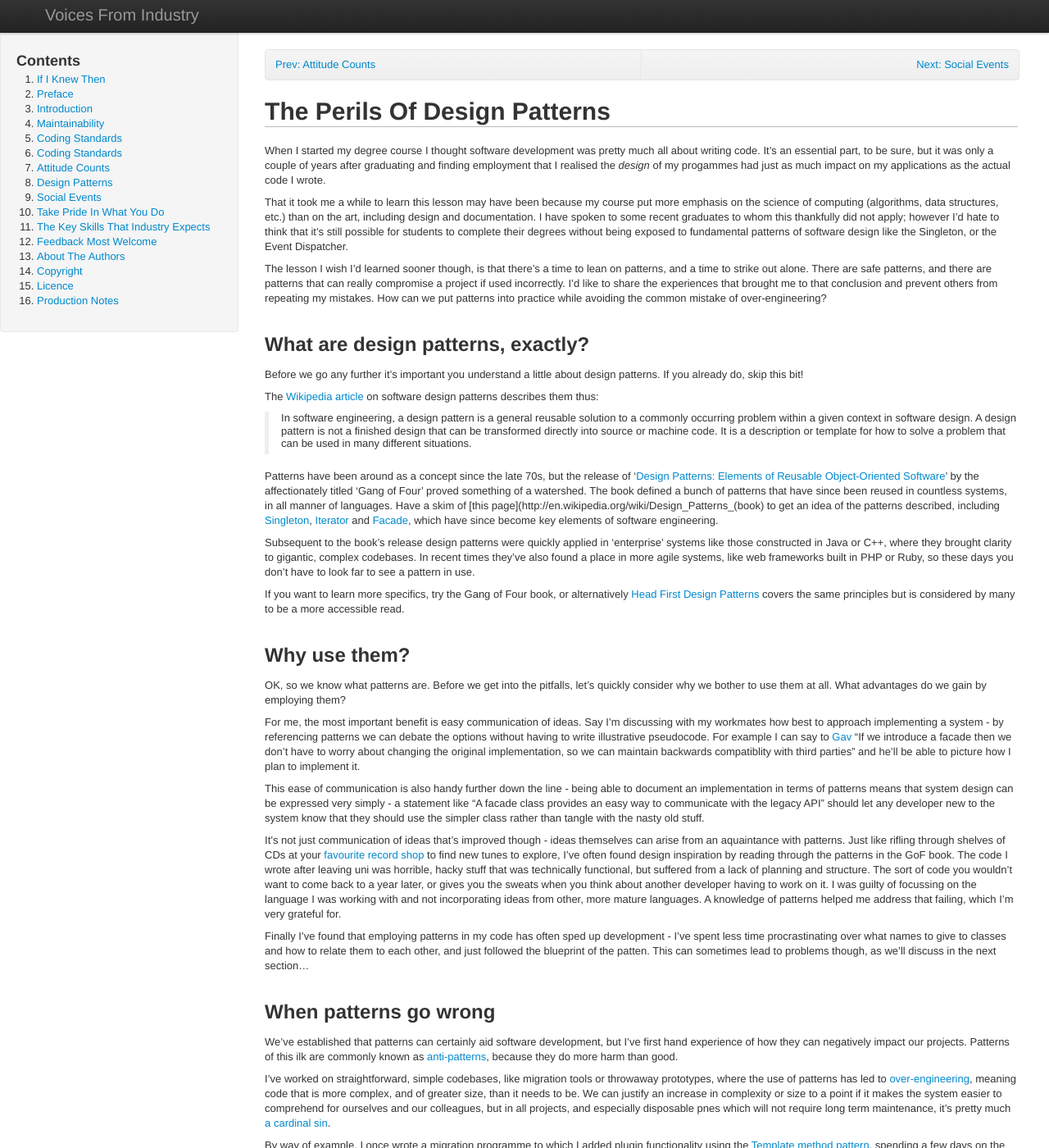
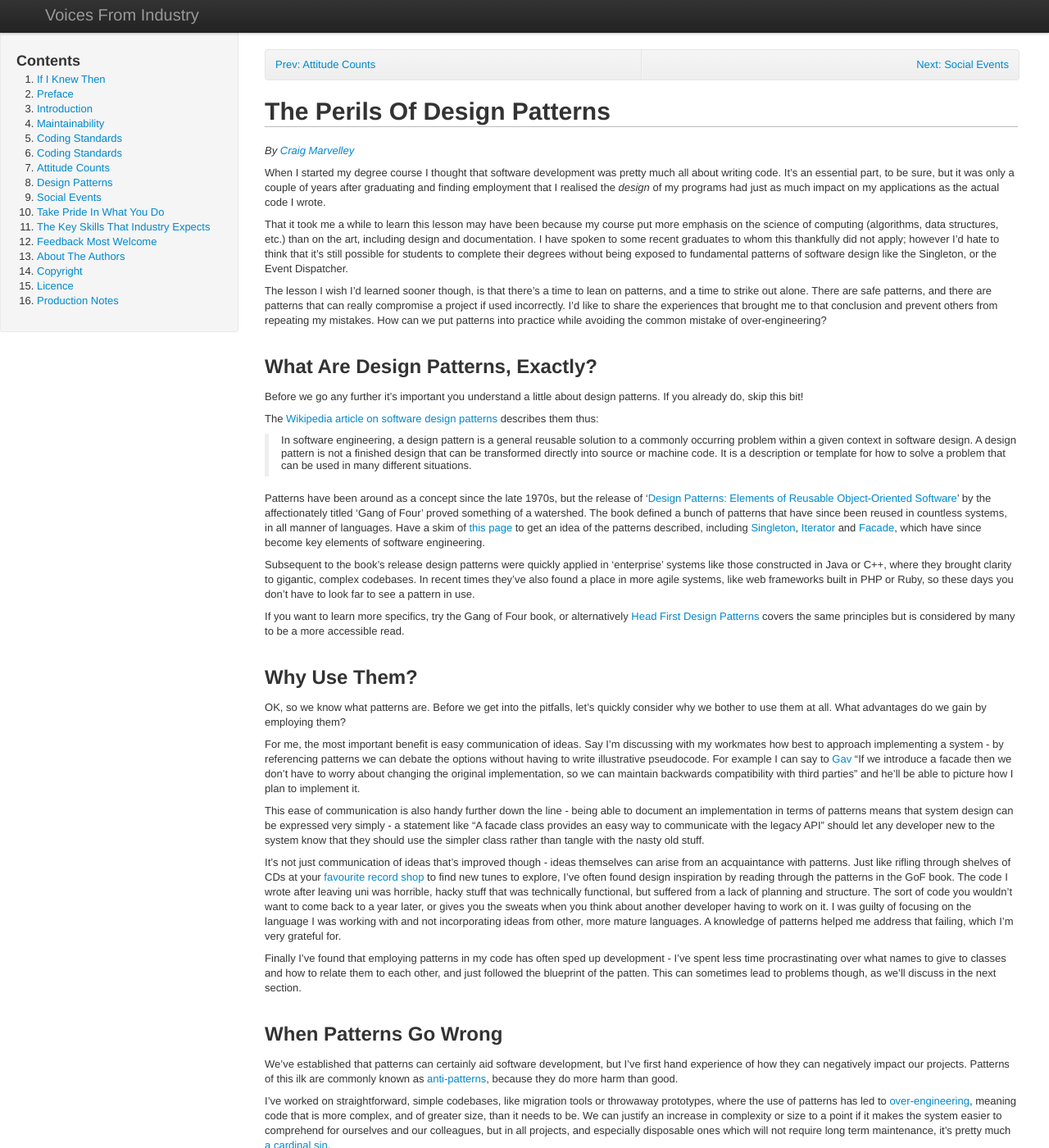
Before and after one commit to stuartherbert/if-i-knew-then, a Jekyll site: the page built from design-patterns.md, in a window 1280 px wide and 1400 px high. Shown: the whole window at 82% size. Built offline with Jekyll 4.4.1, drawn with Linux system fonts in a browser that asks for light colours; comment, search, counter and statistics services are not loaded; some of the changed text lies outside the part shown.

Commit message:
First pass by the Editor

```diff
--- a/design-patterns.md
+++ b/design-patterns.md
@@ -1,62 +1,64 @@
 ---
 layout: book-chapter
-title: Design Patterns
+title: The Perils Of Design Patterns
 prev: '<a href="attitude-counts.html">Prev: Attitude Counts</a>'
 next: '<a href="social-events.html">Next: Social Events</a>'
 ---
 
 # The Perils Of Design Patterns
 
-When I started my degree course I thought software development was pretty much all about writing code. It's an essential part, to be sure, but it was only a couple of years after graduating and finding employment that I realised the _design_ of my progammes had just as much impact on my applications as the actual code I wrote.
+_By [Craig Marvelley](#about_me)_
+
+When I started my degree course I thought that software development was pretty much all about writing code. It's an essential part, to be sure, but it was only a couple of years after graduating and finding employment that I realised the _design_ of my programs had just as much impact on my applications as the actual code I wrote.
 
 That it took me a while to learn this lesson may have been because my course put more emphasis on the science of computing (algorithms, data structures, etc.) than on the art, including design and documentation. I have spoken to some recent graduates to whom this thankfully did not apply; however I'd hate to think that it's still possible for students to complete their degrees without being exposed to fundamental patterns of software design like the Singleton, or the Event Dispatcher.
 
 The lesson I wish I'd learned sooner though, is that there's a time to lean on patterns, and a time to strike out alone. There are safe patterns, and there are patterns that can really compromise a project if used incorrectly. I'd like to share the experiences that brought me to that conclusion and prevent others from repeating my mistakes. How can we put patterns into practice while avoiding the common mistake of over-engineering?
 
-## What are design patterns, exactly?
+## What Are Design Patterns, Exactly?
 
 Before we go any further it's important you understand a little about design patterns. If you already do, skip this bit!
 
-The [Wikipedia article](http://en.wikipedia.org/wiki/Software_design_pattern) on software design patterns describes them thus:
+The [Wikipedia article on software design patterns](http://en.wikipedia.org/wiki/Software_design_pattern) describes them thus:
 
 > In software engineering, a design pattern is a general reusable solution to a commonly occurring problem within a given context in software design. A design pattern is not a finished design that can be transformed directly into source or machine code. It is a description or template for how to solve a problem that can be used in many different situations.
 
-Patterns have been around as a concept since the late 70s, but the release of '[Design Patterns: Elements of Reusable Object-Oriented Software](http://books.google.co.uk/books/about/Design_Patterns.html?id=6oHuKQe3TjQC)' by the affectionately titled 'Gang of Four' proved something of a watershed. The book defined a bunch of patterns that have since been reused in countless systems, in all manner of languages. Have a skim of [this page](http://en.wikipedia.org/wiki/Design_Patterns_(book) to get an idea of the patterns described, including [Singleton](http://en.wikipedia.org/wiki/Singleton_pattern), [Iterator](http://en.wikipedia.org/wiki/Iterator_pattern) and [Facade](http://en.wikipedia.org/wiki/Facade_pattern), which have since become key elements of software engineering.
+Patterns have been around as a concept since the late 1970s, but the release of '[Design Patterns: Elements of Reusable Object-Oriented Software](http://books.google.co.uk/books/about/Design_Patterns.html?id=6oHuKQe3TjQC)' by the affectionately titled 'Gang of Four' proved something of a watershed. The book defined a bunch of patterns that have since been reused in countless systems, in all manner of languages. Have a skim of [this page](http://en.wikipedia.org/wiki/Design_Patterns#Patterns_by_Type) to get an idea of the patterns described, including [Singleton](http://en.wikipedia.org/wiki/Singleton_pattern), [Iterator](http://en.wikipedia.org/wiki/Iterator_pattern) and [Facade](http://en.wikipedia.org/wiki/Facade_pattern), which have since become key elements of software engineering.
 
 Subsequent to the book's release design patterns were quickly applied in 'enterprise' systems like those constructed in Java or C++, where they brought clarity to gigantic, complex codebases. In recent times they've also found a place in more agile systems, like web frameworks built in PHP or Ruby, so these days you don't have to look far to see a pattern in use.
 
 If you want to learn more specifics, try the Gang of Four book, or alternatively [Head First Design Patterns](http://shop.oreilly.com/product/9780596007126.do) covers the same principles but is considered by many to be a more accessible read.
 
-## Why use them?
+## Why Use Them?
 
 OK, so we know what patterns are. Before we get into the pitfalls, let's quickly consider why we bother to use them at all. What advantages do we gain by employing them?
 
-For me, the most important benefit is easy communication of ideas. Say I'm discussing with my workmates how best to approach implementing a system - by referencing patterns we can debate the options without having to write illustrative pseudocode. For example I can say to [Gav](https://twitter.com/gavd_uk) "If we introduce a facade then we don't have to worry about changing the original implementation, so we can maintain backwards compatiblity with third parties" and he'll be able to picture how I plan to implement it.
+For me, the most important benefit is easy communication of ideas. Say I'm discussing with my workmates how best to approach implementing a system - by referencing patterns we can debate the options without having to write illustrative pseudocode. For example I can say to [Gav](https://twitter.com/gavd_uk) "If we introduce a facade then we don't have to worry about changing the original implementation, so we can maintain backwards compatibility with third parties" and he'll be able to picture how I plan to implement it.
 
 This ease of communication is also handy further down the line - being able to document an implementation in terms of patterns means that system design can be expressed very simply - a statement like "A facade class provides an easy way to communicate with the legacy API" should let any developer new to the system know that they should use the simpler class rather than tangle with the nasty old stuff.
 
-It's not just communication of ideas that's improved though - ideas themselves can arise from an aquaintance with patterns. Just like rifling through shelves of CDs at your [favourite record shop](http://www.spillersrecords.co.uk/) to find new tunes to explore, I've often found design inspiration by reading through the patterns in the GoF book. The code I wrote after leaving uni was horrible, hacky stuff that was technically functional, but suffered from a lack of planning and structure. The sort of code you wouldn't want to come back to a year later, or gives you the sweats when you think about another developer having to work on it. I was guilty of focussing on the language I was working with and not incorporating ideas from other, more mature languages. A knowledge of patterns helped me address that failing, which I'm very grateful for.
+It's not just communication of ideas that's improved though - ideas themselves can arise from an acquaintance with patterns. Just like rifling through shelves of CDs at your [favourite record shop](http://www.spillersrecords.co.uk/) to find new tunes to explore, I've often found design inspiration by reading through the patterns in the GoF book. The code I wrote after leaving uni was horrible, hacky stuff that was technically functional, but suffered from a lack of planning and structure. The sort of code you wouldn't want to come back to a year later, or gives you the sweats when you think about another developer having to work on it. I was guilty of focusing on the language I was working with and not incorporating ideas from other, more mature languages. A knowledge of patterns helped me address that failing, which I'm very grateful for.
 
-Finally I've found that employing patterns in my code has often sped up development - I've spent less time procrastinating over what names to give to classes and how to relate them to each other, and just followed the blueprint of the patten. This can sometimes lead to problems though, as we'll discuss in the next section…
+Finally I've found that employing patterns in my code has often sped up development - I've spent less time procrastinating over what names to give to classes and how to relate them to each other, and just followed the blueprint of the patten. This can sometimes lead to problems though, as we'll discuss in the next section.
 
-## When patterns go wrong
+## When Patterns Go Wrong
 
 We've established that patterns can certainly aid software development, but I've first hand experience of how they can negatively impact our projects. Patterns of this ilk are commonly known as [anti-patterns](http://en.wikipedia.org/wiki/Anti-pattern#Software_engineering), because they do more harm than good.
 
-I've worked on straightforward, simple codebases, like migration tools or throwaway prototypes, where the use of patterns has led to [over-engineering](http://discuss.joelonsoftware.com/default.asp?joel.3.392075.30), meaning code that is more complex, and of greater size, than it needs to be. We can justify an increase in complexity or size to a point if it makes the system easier to comprehend for ourselves and our colleagues, but in all projects, and especially disposable pnes which will not require long term maintenance, it's pretty much [a cardinal sin](http://en.wikipedia.org/wiki/Accidental_complexity).
+I've worked on straightforward, simple codebases, like migration tools or throwaway prototypes, where the use of patterns has led to [over-engineering](http://discuss.joelonsoftware.com/default.asp?joel.3.392075.30), meaning code that is more complex, and of greater size, than it needs to be. We can justify an increase in complexity or size to a point if it makes the system easier to comprehend for ourselves and our colleagues, but in all projects, and especially disposable ones which will not require long term maintenance, it's pretty much [a cardinal sin](http://en.wikipedia.org/wiki/Accidental_complexity).
 
-By way of example, I once wrote a migration programme to which I added plugin functionality using the [Template method pattern](http://en.wikipedia.org/wiki/Template_method_pattern), spending a few days on the implementation. It turned out that the system was never extended, so the facility was redundant and considerable time had been wasted - I quickly learned to only introduce patterns [if the situation calls for them](http://en.wikipedia.org/wiki/Cargo_cult_programming). [This post](http://www.codinghorror.com/blog/2005/09/head-first-design-patterns.html) by Jeff Atwood sums that sentiment up nicely.
+By way of example, I once wrote a migration program to which I added plugin functionality using the [Template method pattern](http://en.wikipedia.org/wiki/Template_method_pattern), spending a few days on the implementation. It turned out that the system was never extended, so the facility was redundant and considerable time had been wasted - I quickly learned to only introduce patterns [if the situation calls for them](http://en.wikipedia.org/wiki/Cargo_cult_programming). [This post by Jeff Atwood](http://www.codinghorror.com/blog/2005/09/head-first-design-patterns.html) sums that sentiment up nicely.
 
 I previously stated that a knowledge of patterns can be a blessing when it comes to development by reducing procrastination, but this blessing can also be a curse. The flipside is twofold. Firstly there's a danger that creativity can be impaired, because we can become [fixated on reusing the same approaches](http://en.wikipedia.org/wiki/Golden_hammer) rather than thinking each problem through and designing an appropriately individual solution. I've been guilty of that in the past, and so it's important to not think of the patterns as a finite catalogue of design techniques.
 
 I was once working on a web app to be used as an administration tool, and one of the first decisions made was to use the [composite pattern](http://en.wikipedia.org/wiki/Composite_pattern) to model the way that each feature within the system was comprised of a chain of standalone sub-components. Convinced that this was the right approach, we immediately began implementing it in PHP. Shortly afterward, with the implementation finished, we realised that while the approach was sound, it actually needed to be implemented on the *client* in JavaScript, rather than on the *server* - another example of how a preoccupation with patterns can cause us to lose sight of more important decisions.
 
-Overall though, in my experience the most dangerous application of patterns is when their use plain compromises a codebase. The best example I can give here is one I've seen repeated by many developers; using patterns that serve to increase coupling within the system until it becomes inflexible and untestable. The Singleton pattern is infamous for often causing such a problem (and [justifiably so](http://stackoverflow.com/a/1020384/198846)), but any pattern which can make it more difficult for us to write code and do our jobs has to be used carefully. There are some patterns (like [Observer](http://en.wikipedia.org/wiki/Observer_pattern) or [Mediator](http://en.wikipedia.org/wiki/Mediator_pattern)) which work to make our code more modular and so are relatively harmless - if used in error, the worst case will be an excessive separation of concerns and code bloat - but others like the Singleton, or even [class inheritence itself](http://craigpardey.com/wp/2012/07/anti-pattern-re-use-through-inheritance/), can be abused such that they render a system unmaintainable. In my experience, the [technical debt](http://en.wikipedia.org/wiki/Technical_debt) that results leaves us with little option than either an extensive [refactoring](https://en.wikipedia.org/wiki/Code_refactoring) of the codebase, or a [major rewrite](http://onstartups.com/tabid/3339/bid/97052/How-To-Survive-a-Ground-Up-Rewrite-Without-Losing-Your-Sanity.aspx) - neither of which come cheap.
+Overall though, in my experience the most dangerous application of patterns is when their use plain compromises a codebase. The best example I can give here is one I've seen repeated by many developers; using patterns that serve to increase coupling within the system until it becomes inflexible and untestable. The Singleton pattern is infamous for often causing such a problem (and [justifiably so](http://stackoverflow.com/a/1020384/198846)), but any pattern which can make it more difficult for us to write code and do our jobs has to be used carefully. There are some patterns (like [Observer](http://en.wikipedia.org/wiki/Observer_pattern) or [Mediator](http://en.wikipedia.org/wiki/Mediator_pattern)) which work to make our code more modular and so are relatively harmless - if used in error, the worst case will be an excessive separation of concerns and code bloat - but others like the Singleton, or even [class inheritance itself](http://craigpardey.com/wp/2012/07/anti-pattern-re-use-through-inheritance/), can be abused such that they render a system unmaintainable. In my experience, the [technical debt](http://en.wikipedia.org/wiki/Technical_debt) that results leaves us with little option than either an extensive [refactoring](https://en.wikipedia.org/wiki/Code_refactoring) of the codebase, or a [major rewrite](http://onstartups.com/tabid/3339/bid/97052/How-To-Survive-a-Ground-Up-Rewrite-Without-Losing-Your-Sanity.aspx) - neither of which come cheap.
 
-## In conclusion…
+## In Conclusion
 
 If you're embarking on a career in object oriented programming you'll inevitably soon find yourself in similar situations to those I've described above, and hopefully you'll also be inclined to take care when employing patterns in your solutions. Even if you're working in more functional languages like Scala or Clojure, the same principles apply - before you employ a pattern, think first whether you actually need to use it, and whether it's the correct one for the circumstances. Be pragmatic, sensible and smart, and your applications and products will surely follow suit.
 
-## About me
+## About Me
 
-I'm a software developer living in Cardiff and working at Box UK, where I mainly develop web and mobile applications in all manner of technologies. Together with a few friends I run Unified Diff, a popular monthly meetup for anyone interested in software development in South Wales.
+I'm a software developer living in Cardiff and working at [Box UK](http://www.boxuk.com), where I mainly develop web and mobile applications in all manner of technologies. Together with a few friends I run [Unified Diff](http://unifieddiff.co.uk), a popular monthly meetup for anyone interested in software development in South Wales.
```
